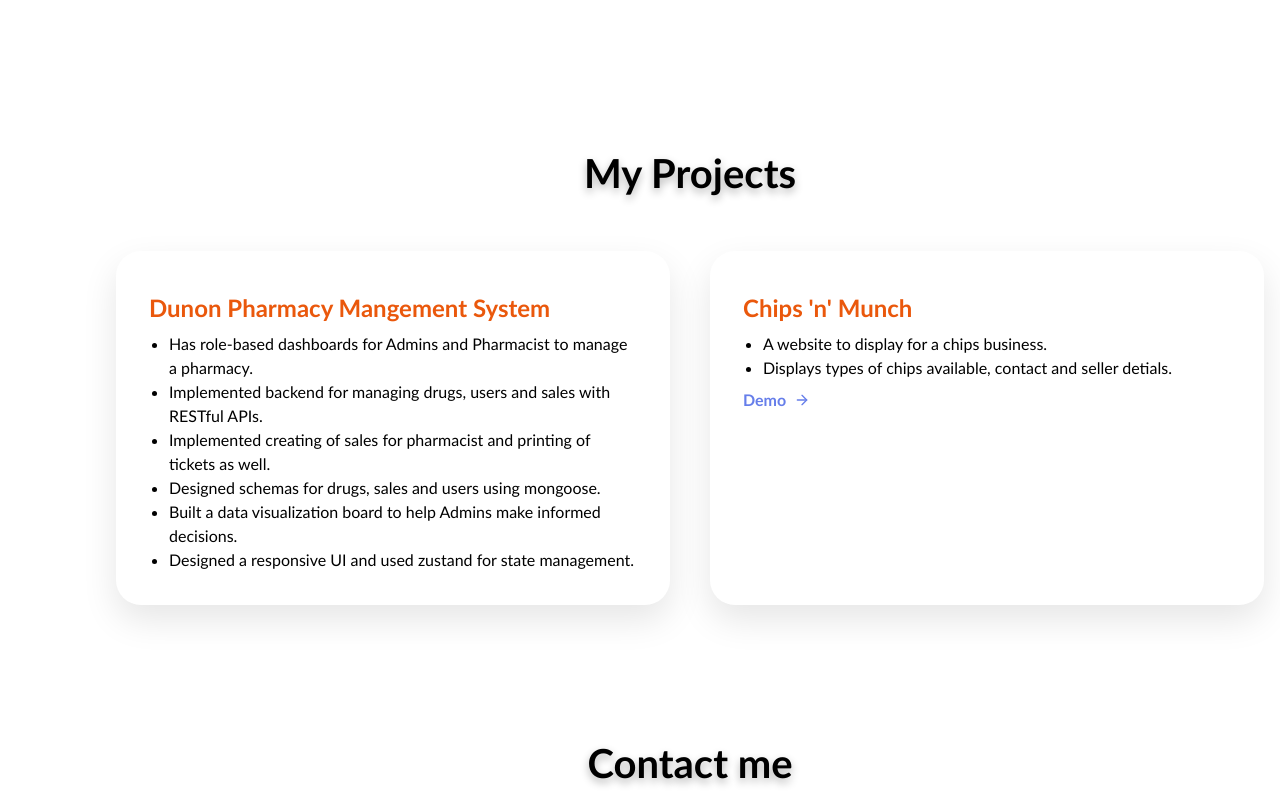
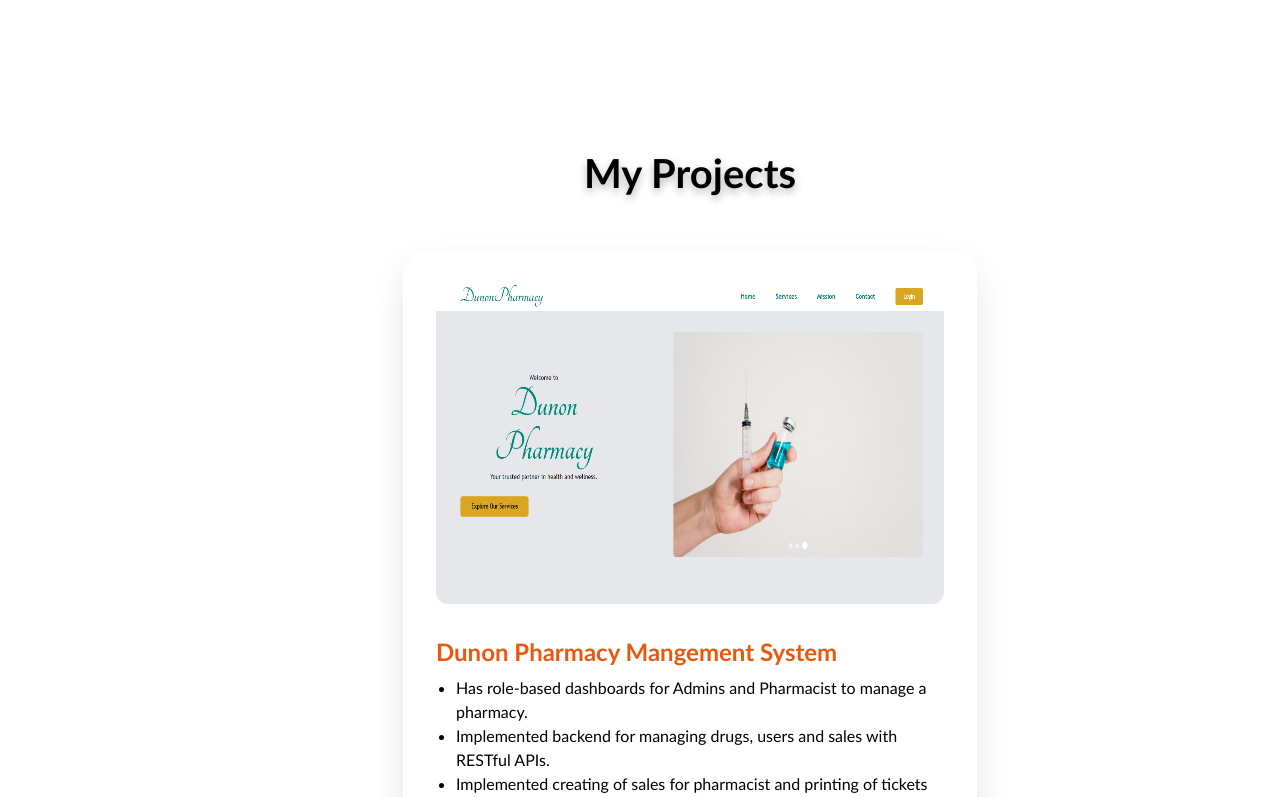
Before and after one commit to Esi-Twi/portfolio-typescript, a React (Vite) app: page / in a window 1280 px wide. Shown: the part 2000-2797 px from the top of the page. Built offline with nearby package versions, Linux system fonts and the light colour scheme.

Commit message:
updates on projects

```diff
--- a/src/components/PortfolioWebsite.tsx
+++ b/src/components/PortfolioWebsite.tsx
@@ -146,7 +146,7 @@ const PortfolioWebsite: React.FC = () => {
         .about-img{width:100%;border-radius:25px;box-shadow:0 20px 40px rgba(0,0,0,0.2);transition:transform 0.3s ease}
         .about-img:hover{transform:scale(1.05) rotate(2deg)}
         .about-info{display:grid;grid-template-columns:repeat(3,1fr);gap:1.5rem;margin:0.1rem 0}
-        .about-box{padding:1rem;border-radius:20px;text-align:center;transition:all 0.3s ease;position:relative;overflow:hidden}
+        .about-box{padding:0.5rem;border-radius:20px;text-align:center;transition:all 0.3s ease;position:relative;overflow:hidden}
         .about-box::before{content:'';position:absolute;top:0;left:0;width:100%;height:100%;background:linear-gradient(135deg, rgba(102,126,234,0.1), rgba(118,75,162,0.1));border-radius:20px;transition:opacity 0.3s ease;opacity:0}
         .about-box:hover::before{opacity:1}
         .about-icon{font-size:2.5rem;color:var(--skin-solid);margin-bottom:1rem;transition:transform 0.3s ease}
@@ -238,7 +238,7 @@ const PortfolioWebsite: React.FC = () => {
           .home-data{margin:0.7rem;padding:1rem; width: 95%;}
           .work-filters{gap:0.5rem}
           .work-item{padding:0.8rem 1.5rem;font-size:0.9rem}
-          .work-card{padding:1rem}
+          .work-card{padding:1.5rem 1rem}
           title{font-size:2.5rem;margin-bottom:0;}
         }
       `}</style>
@@ -287,7 +287,7 @@ const PortfolioWebsite: React.FC = () => {
                   I love creating efficient, scalable, and user-friendly solutions that solve real-world problems.
                 </p>
                 <div className="about-info">
-                  {[{ icon: 'award', title: 'Skills', sub: 'MERN Stack' }, { icon: 'suitcase-alt', title: 'Experience', sub: '2 Internships' }, { icon: 'award', title: '4+', sub: 'Hackations' }].map((item, i) => (
+                  {[{ icon: 'code', title: 'Skills', sub: 'MERN Stack' }, { icon: 'suitcase-alt', title: 'Experience', sub: '2 Internships' }, { icon: 'award', title: '4+', sub: 'Hackations' }].map((item, i) => (
                     <div key={i} className="about-box">
                       <i className={`uil uil-${item.icon} about-icon`}></i>
                       {/* <h3>{item.title}</h3> */}
@@ -378,6 +378,7 @@ const PortfolioWebsite: React.FC = () => {
           </section>
 
 
+
           {/* projects */}
           <section className="work section" id="projects">
             <h2 className="title">My Projects</h2>
@@ -386,7 +387,7 @@ const PortfolioWebsite: React.FC = () => {
               <button key={f} className={`work-item glass-card ${activeFilter === f ? 'active' : ''}`} onClick={() => setActiveFilter(f)}>{f.charAt(0).toUpperCase() + f.slice(1)}</button>
             ))} */}
             </div>
-            <div className="work-container container grid">
+            <div className="work-container container grid" style={{display: 'flex', alignItems: 'center', justifyContent: 'center'}}>
               {/* {filtered.map(work => (
               <div key={work.id} className="work-card glass-card w-3/7">
                 <img src={work.img} alt="" className="rounded-xl h-[40vh] w-100" />
@@ -406,8 +407,9 @@ const PortfolioWebsite: React.FC = () => {
               </div>
             ))} */}
 
-              <div className="work-card glass-card">
-                {/* <img src='https://encrypted-tbn0.gstatic.com/images?q=tbn:ANd9GcSjhUGnZj4LWVTuS-m3i_aUyaTLlj1PDsOkYA&s' alt="" className="rounded-xl h-[40vh] w-100" /> */}
+              <div className="work-card glass-card md:w-[50%] " >
+                <img src='../../assets/dunon-1.png' alt="" className="rounded-xl h-[40vh] w-100 mb-8" />
+                <div>
                   <h3 className='text-orange-600 font-bold mt-2 mb-2 text-2xl'>Dunon Pharmacy Mangement System</h3>
                   <ul className='list-disc ml-md-10 ml-5'>
                     <li>Has role-based dashboards for Admins and Pharmacist to manage a pharmacy.</li>
@@ -417,13 +419,14 @@ const PortfolioWebsite: React.FC = () => {
                     <li>Built a data visualization board to help Admins make informed decisions.</li>
                     <li>Designed a responsive UI and used zustand for state management.</li>
                   </ul>
+                </div>
                 {/* <button className="work-btn" onClick={() => setPopup({ open: true, item: work })}>
                   Demo <i className="uil uil-arrow-right"></i>
                 </button> */}
               </div>
 
-              <div className="work-card glass-card ">
-                {/* <img src='https://encrypted-tbn0.gstatic.com/images?q=tbn:ANd9GcTjeHfJEYfMicfPAwzi1uV0WjsBMVV8uKI8EzjVG01rByY_Rz6ozhuONEE&s' alt="" className="rounded-xl h-[40vh] w-100" /> */}
+              {/* <div className="work-card glass-card ">
+                <img src='https://encrypted-tbn0.gstatic.com/images?q=tbn:ANd9GcTjeHfJEYfMicfPAwzi1uV0WjsBMVV8uKI8EzjVG01rByY_Rz6ozhuONEE&s' alt="" className="rounded-xl h-[40vh] w-100" />
                 <h3 className='text-orange-600 font-bold mt-2 mb-2 text-2xl'>Chips 'n' Munch</h3>
                 <ul className='list-disc ml-md-10 ml-5'>
                   <li>A website to display for a chips business.</li>
@@ -431,9 +434,9 @@ const PortfolioWebsite: React.FC = () => {
                 </ul>
                 <a href="https://chips-website-mauve.vercel.app" target="_blank" rel="noopener noreferrer"
                   className="work-btn z-30 relative"> Demo <ArrowRight className='size-4'/>
-                  {/* Demo <i className="uil uil-arrow-right"></i> */}
+                  Demo <i className="uil uil-arrow-right"></i>
                 </a>
-              </div>
+              </div> */}
             </div>
           </section>
 
```
Also changed, not shown: public/assets/dunon-1.png (added). Lines whose indentation alone changed are shown as unchanged.
